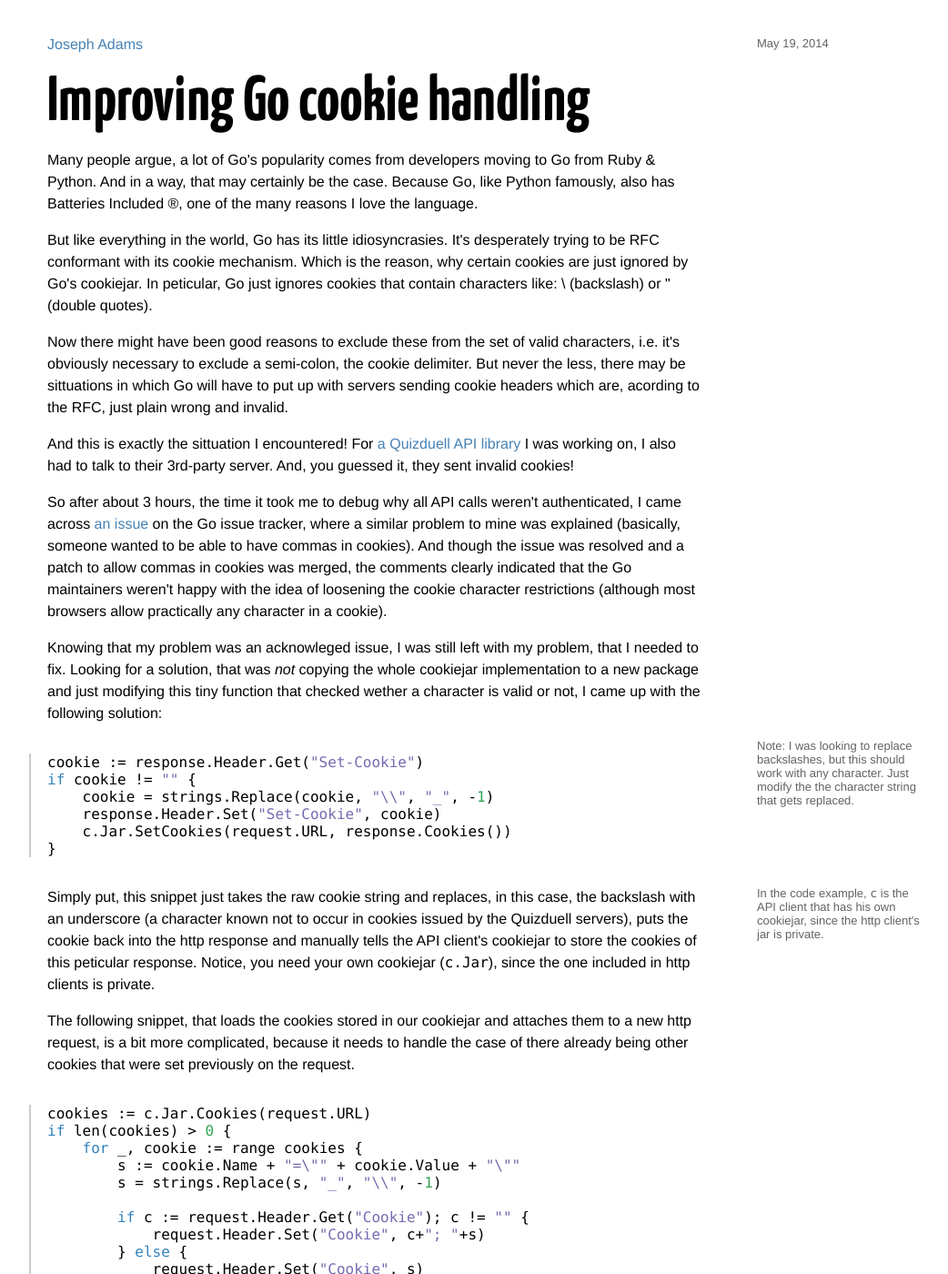
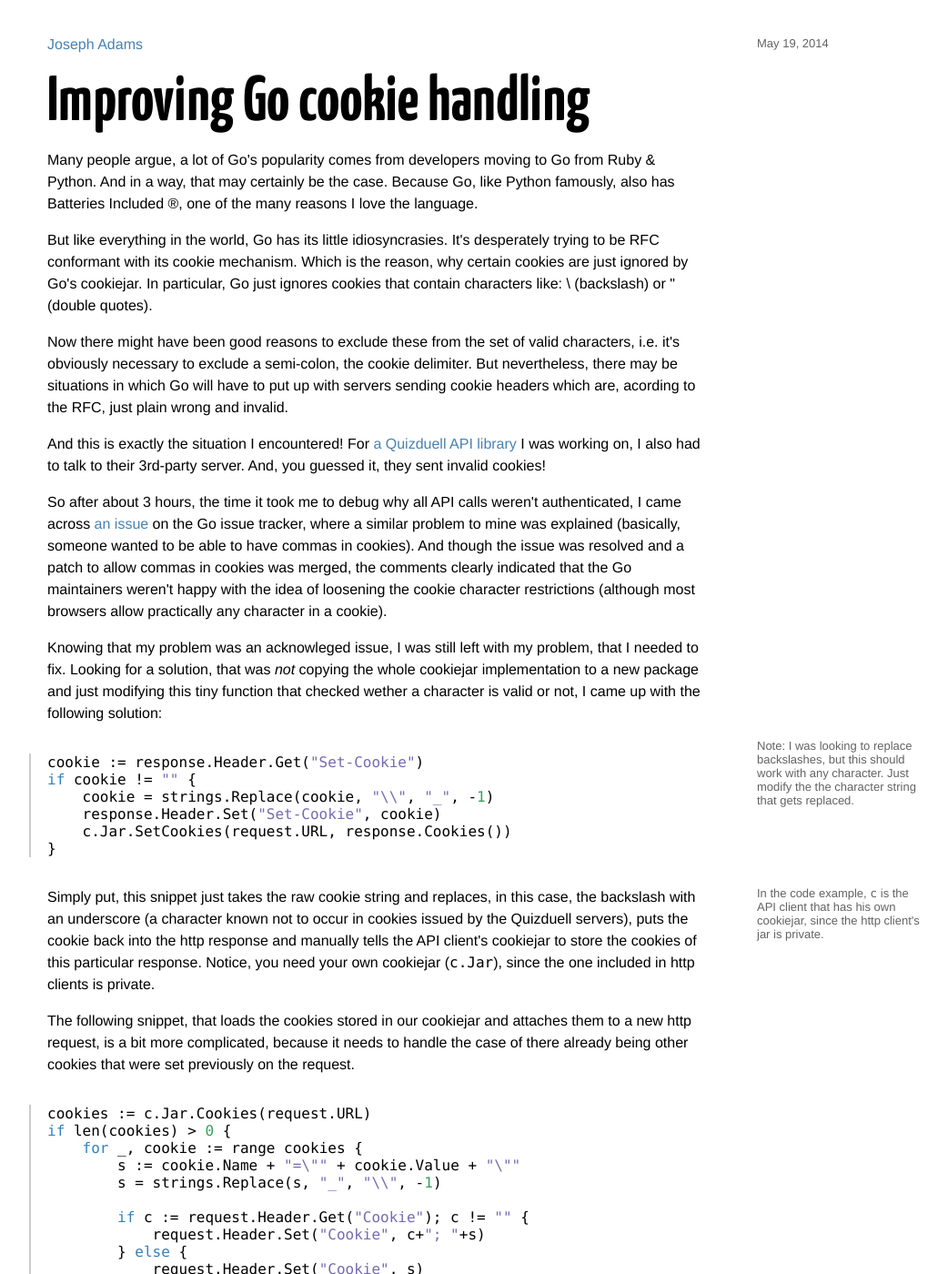
Before and after one commit to jcla1/jcla1.github.com, a Jekyll site: the page built from _posts/2014-05-19-improving-go-cookie-handling.html, in a window 1280 px wide and 1400 px high. Shown: the whole window at 91% size, without its empty margins (108-1150 px from the left). Built offline with Jekyll 4.4.1, drawn with Linux system fonts in a browser that asks for light colours; some of the changed text lies outside the part shown.

Commit message:
fixed minor spelling mistakes

```diff
--- a/_posts/2014-05-19-improving-go-cookie-handling.html
+++ b/_posts/2014-05-19-improving-go-cookie-handling.html
@@ -5,9 +5,9 @@ abstract: Finding a way to store non-RFC compliant in the default Go cookiejar.
 ---
 
 <p>Many people argue, a lot of Go's popularity comes from developers moving to Go from Ruby & Python. And in a way, that may certainly be the case. Because Go, like Python famously, also has Batteries Included &reg;, one of the many reasons I love the language.</p>
-<p>But like everything in the world, Go has its little idiosyncrasies. It's desperately trying to be RFC conformant with its cookie mechanism. Which is the reason, why certain cookies are just ignored by Go's cookiejar. In peticular, Go just ignores cookies that contain characters like: \ (backslash) or " (double quotes).</p>
-<p>Now there might have been good reasons to exclude these from the set of valid characters, i.e. it's obviously necessary to exclude a semi-colon, the cookie delimiter. But never the less, there may be sittuations in which Go will have to put up with servers sending cookie headers which are, acording to the RFC, just plain wrong and invalid.</p>
-<p>And this is exactly the sittuation I encountered! For <a href="https://github.com/jcla1/goquizduell">a Quizduell API library</a> I was working on, I also had to talk to their 3rd-party server. And, you guessed it, they sent invalid cookies!</p>
+<p>But like everything in the world, Go has its little idiosyncrasies. It's desperately trying to be RFC conformant with its cookie mechanism. Which is the reason, why certain cookies are just ignored by Go's cookiejar. In particular, Go just ignores cookies that contain characters like: \ (backslash) or " (double quotes).</p>
+<p>Now there might have been good reasons to exclude these from the set of valid characters, i.e. it's obviously necessary to exclude a semi-colon, the cookie delimiter. But nevertheless, there may be situations in which Go will have to put up with servers sending cookie headers which are, acording to the RFC, just plain wrong and invalid.</p>
+<p>And this is exactly the situation I encountered! For <a href="https://github.com/jcla1/goquizduell">a Quizduell API library</a> I was working on, I also had to talk to their 3rd-party server. And, you guessed it, they sent invalid cookies!</p>
 <p>So after about 3 hours, the time it took me to debug why all API calls weren't authenticated, I came across <a href="https://code.google.com/p/go/issues/detail?id=7243">an issue</a> on the Go issue tracker, where a similar problem to mine was explained (basically, someone wanted to be able to have commas in cookies). And though the issue was resolved and a patch to allow commas in cookies was merged, the comments clearly indicated that the Go maintainers weren't happy with the idea of loosening the cookie character restrictions (although most browsers allow practically any character in a cookie).</p>
 <p>Knowing that my problem was an acknowleged issue, I was still left with my problem, that I needed to fix. Looking for a solution, that was <em>not</em> copying the whole cookiejar implementation to a new package and just modifying this tiny function that checked wether a character is valid or not, I came up with the following solution:</p>
 
@@ -23,7 +23,7 @@ if cookie != "" {
 
 <aside>In the code example, <code>c</code> is the API client that has his own cookiejar, since the http client's jar is private.</aside>
 
-<p>Simply put, this snippet just takes the raw cookie string and replaces, in this case, the backslash with an underscore (a character known not to occur in cookies issued by the Quizduell servers), puts the cookie back into the http response and manually tells the API client's cookiejar to store the cookies of this peticular response. Notice, you need your own cookiejar (<code>c.Jar</code>), since the one included in http clients is private.</p>
+<p>Simply put, this snippet just takes the raw cookie string and replaces, in this case, the backslash with an underscore (a character known not to occur in cookies issued by the Quizduell servers), puts the cookie back into the http response and manually tells the API client's cookiejar to store the cookies of this particular response. Notice, you need your own cookiejar (<code>c.Jar</code>), since the one included in http clients is private.</p>
 
 <p>The following snippet, that loads the cookies stored in our cookiejar and attaches them to a new http request, is a bit more complicated, because it needs to handle the case of there already being other cookies that were set previously on the request.</p>
 
@@ -43,5 +43,5 @@ if len(cookies) > 0 {
 </code></pre>
 
 <p>But the idea is the same, load the cookie as a raw string, replace the underscores with the forbidden backslashes and manually attach the cookie as a header on the request.</p>
-<p>And it works! perfectly fine in fact. Though as you can guess, this is not the ideal solution for all possible sittuations. We quickly run into a problem if there's no character where we know that it won't occur in the cookie (in our case that was the underscore, incase you haven't noticed yet).</p>
+<p>And it works! Perfectly fine in fact. Though as you can guess, this is not the ideal solution for all possible situations. We quickly run into a problem if there's no character where we know that it won't occur in the cookie (in our case that was the underscore, incase you haven't noticed yet).</p>
 <p>A possible workaround would be to base64 encode the relevant cookies and store the encoded version in the cookiejar.</p>
```
